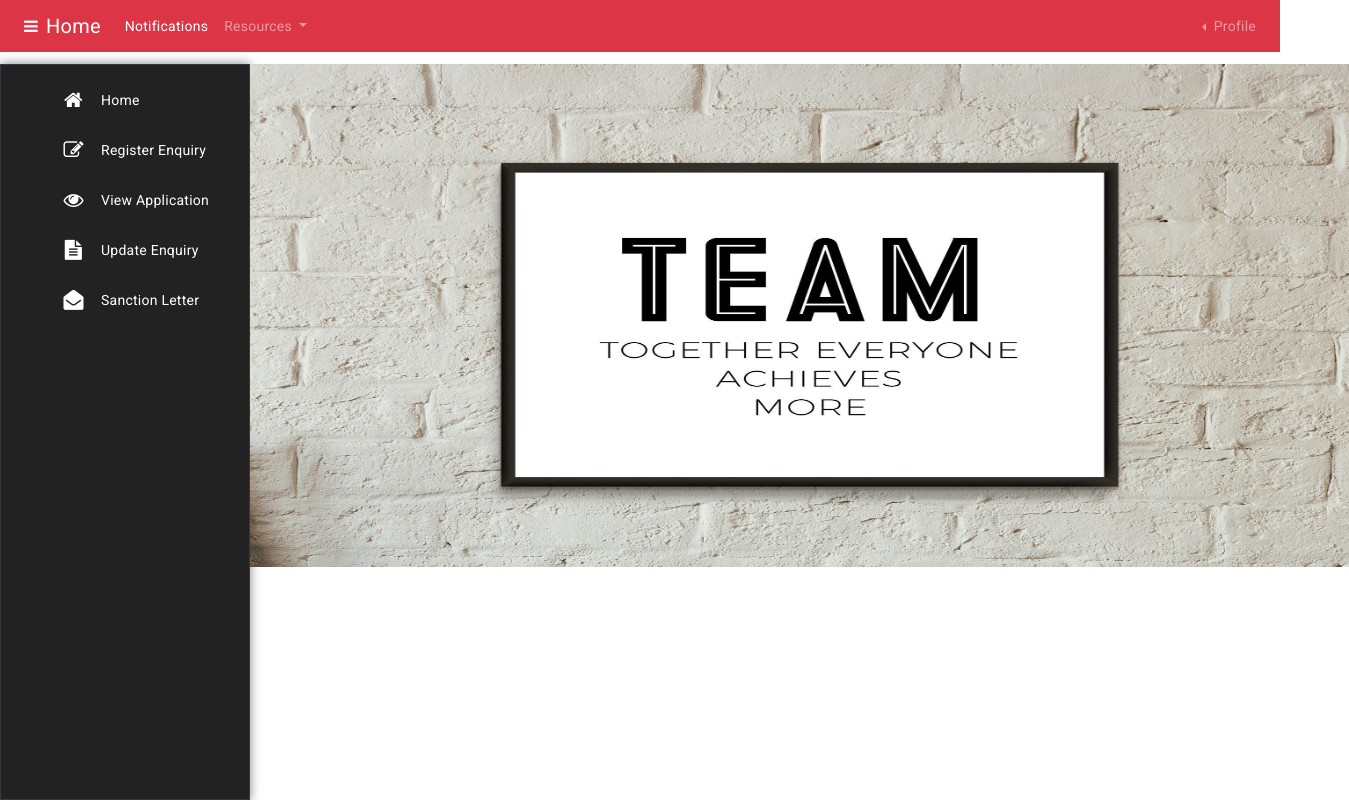
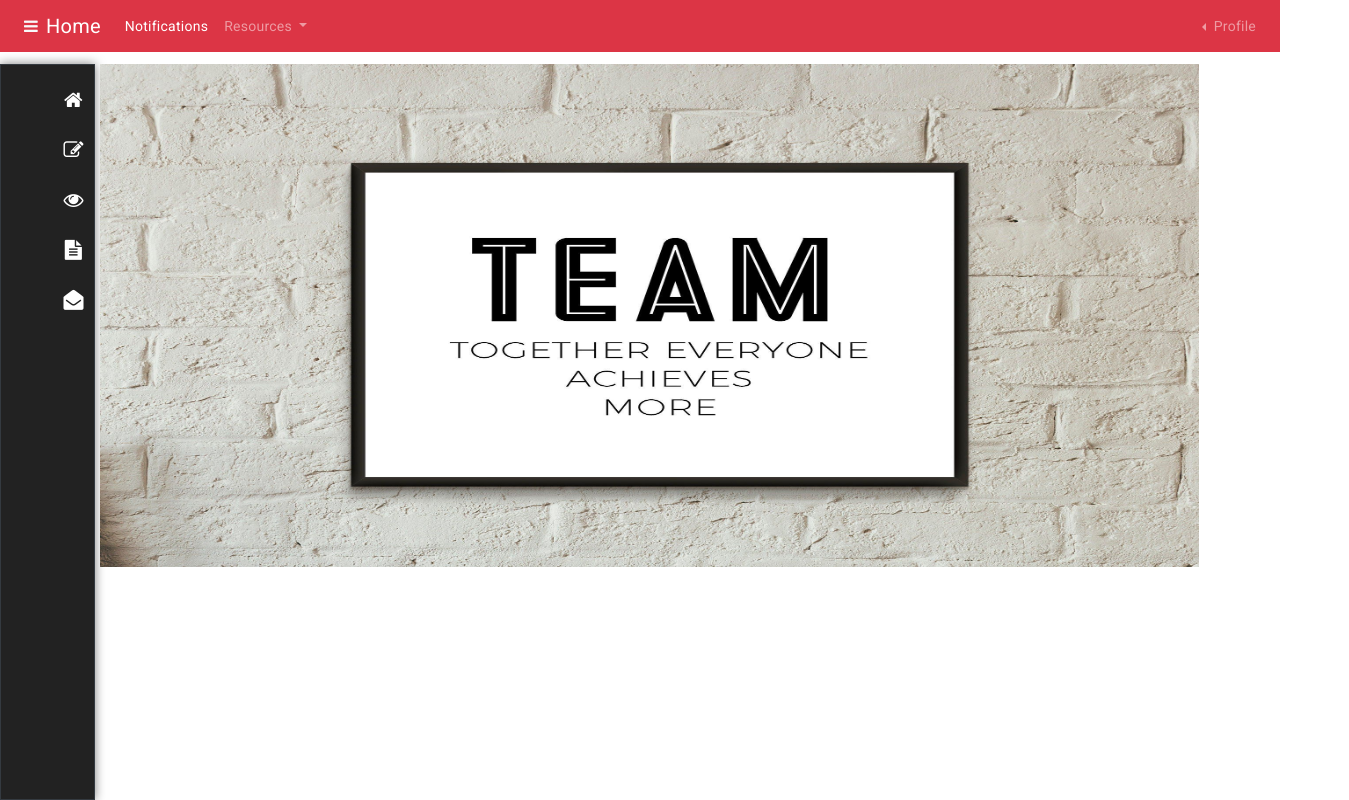
Before and after one commit to CJC-Project-Team1/ProjectFrontEnd, an Angular app in the folder ProjectFrontEnd/: page /reHome in a window 1280 px wide. Shown: the whole page, 1349 px wide, since content can reach past the window. Built offline with nearby package versions, Linux system fonts and the light colour scheme.

Commit message:
re dashboard structure complete

```diff
--- a/ProjectFrontEnd/src/app/module/relationexecutive/re-header/re-header.component.html
+++ b/ProjectFrontEnd/src/app/module/relationexecutive/re-header/re-header.component.html
@@ -1,6 +1,6 @@
 <nav class="navbar navbar-expand-lg navbar-dark bg-danger ">
 
-    <div class="side-nav-button p-2 me-3 text-light">
+    <div class="side-nav-button p-2 me-3 text-light" (click)="SideNavToggled()">
         <i class="fa fa-bars" aria-hidden="true"></i>
     </div>
 
--- a/ProjectFrontEnd/src/app/module/relationexecutive/re-header/re-header.component.ts
+++ b/ProjectFrontEnd/src/app/module/relationexecutive/re-header/re-header.component.ts
@@ -1,4 +1,4 @@
-import { Component } from '@angular/core';
+import { Component, EventEmitter, Output } from '@angular/core';
 
 @Component({
   selector: 'app-re-header',
@@ -7,5 +7,11 @@ import { Component } from '@angular/core';
 })
 export class ReHeaderComponent {
 
+  @Output() sideNavToggled =new EventEmitter<boolean>();
+  menuStatus:boolean = false;
 
+  SideNavToggled(){
+    this.menuStatus= !this.menuStatus
+    this.sideNavToggled.emit(this.menuStatus)
+  }
 }
--- a/ProjectFrontEnd/src/app/module/relationexecutive/re-home/re-home.component.css
+++ b/ProjectFrontEnd/src/app/module/relationexecutive/re-home/re-home.component.css
@@ -17,14 +17,27 @@ main{
 app-re-sidenav{
     position: absolute;
     left: 0rem;
-    width: 250px;
+    width: 95px;
     height: calc(100vh - 4rem);
     box-shadow: 0px 0px 10px rgba(0, 0, 0, 0.5);
     background-color: rgba(34, 34, 34, 1);
+    overflow-x: hidden;
+    white-space: nowrap;
+    transition: width 250ms ease-in;
+}
+
+.app-side-nav-open{
+    width: 250px;
 }
 
 .display-area{
     position: absolute;
+    left: 100px;
+    width: calc(100%-250px);
+    transition: left 250ms ease-in, width 250ms ease-in;
+}
+
+.display-area-shrink{
+    width: calc(100%-250px);
     left: 250px;
-    width: calc(100%-250px);
 }
--- a/ProjectFrontEnd/src/app/module/relationexecutive/re-home/re-home.component.html
+++ b/ProjectFrontEnd/src/app/module/relationexecutive/re-home/re-home.component.html
@@ -1,9 +1,9 @@
  <!-- <div class="container-fluid">  -->
-    <app-re-header></app-re-header>
+    <app-re-header (sideNavToggled)="sideNavStatus = $event;"></app-re-header>
     <main>
-        <app-re-sidenav class="border border-dark"></app-re-sidenav>
+        <app-re-sidenav class="border border-dark" [sideNavStatus]="sideNavStatus" [ngClass]="{'app-side-nav-open':sideNavStatus}"></app-re-sidenav>
 
-        <div class="display-area">
+        <div class="display-area" [ngClass]="{'display-area-shrink':sideNavStatus}">
             <img src="assets\Image\q2.jpg" alt="quote" height="503" width="1099">
         </div>
     </main>
--- a/ProjectFrontEnd/src/app/module/relationexecutive/re-home/re-home.component.ts
+++ b/ProjectFrontEnd/src/app/module/relationexecutive/re-home/re-home.component.ts
@@ -7,4 +7,5 @@ import { Component } from '@angular/core';
 })
 export class ReHomeComponent {
 
+  sideNavStatus:boolean=false;
 }
--- a/ProjectFrontEnd/src/app/module/relationexecutive/re-sidenav/re-sidenav.component.css
+++ b/ProjectFrontEnd/src/app/module/relationexecutive/re-sidenav/re-sidenav.component.css
@@ -23,7 +23,7 @@
     height: 50px;
 }
 
-.nav-list-item:hover{
+.nav-list-open.nav-list-item:hover{
     background-color: rgba(255, 255, 255, 0.3);
     border-radius: 10px;
 }
--- a/ProjectFrontEnd/src/app/module/relationexecutive/re-sidenav/re-sidenav.component.html
+++ b/ProjectFrontEnd/src/app/module/relationexecutive/re-sidenav/re-sidenav.component.html
@@ -1,5 +1,5 @@
 <div class="side-nav-content">
-    <ul class="nv-list">
+    <ul class="nv-list" [ngClass]="{'nav-list-open':sideNavStatus}">
         <li class="nav-list-item" *ngFor="let item of list">
             <i class="{{item.icon}}" aria-hidden="true"></i>
             <span>
--- a/ProjectFrontEnd/src/app/module/relationexecutive/re-sidenav/re-sidenav.component.ts
+++ b/ProjectFrontEnd/src/app/module/relationexecutive/re-sidenav/re-sidenav.component.ts
@@ -1,4 +1,4 @@
-import { Component } from '@angular/core';
+import { Component, Input } from '@angular/core';
 
 @Component({
   selector: 'app-re-sidenav',
@@ -6,6 +6,8 @@ import { Component } from '@angular/core';
   styleUrls: ['./re-sidenav.component.css']
 })
 export class ReSidenavComponent {
+
+  @Input() sideNavStatus:boolean=false;
 
   list=[
     {
```
